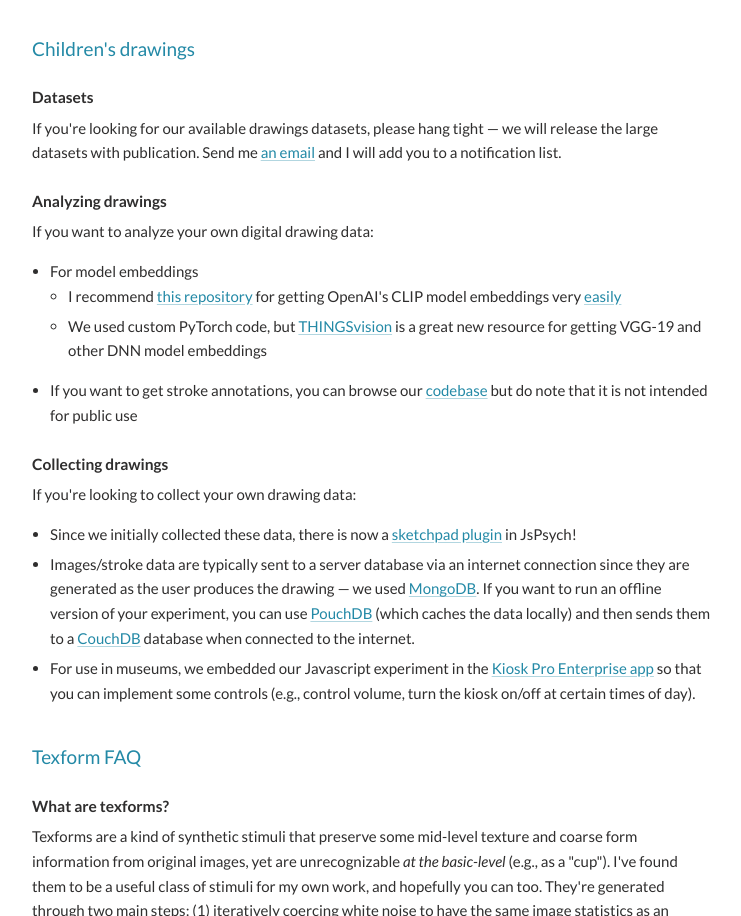
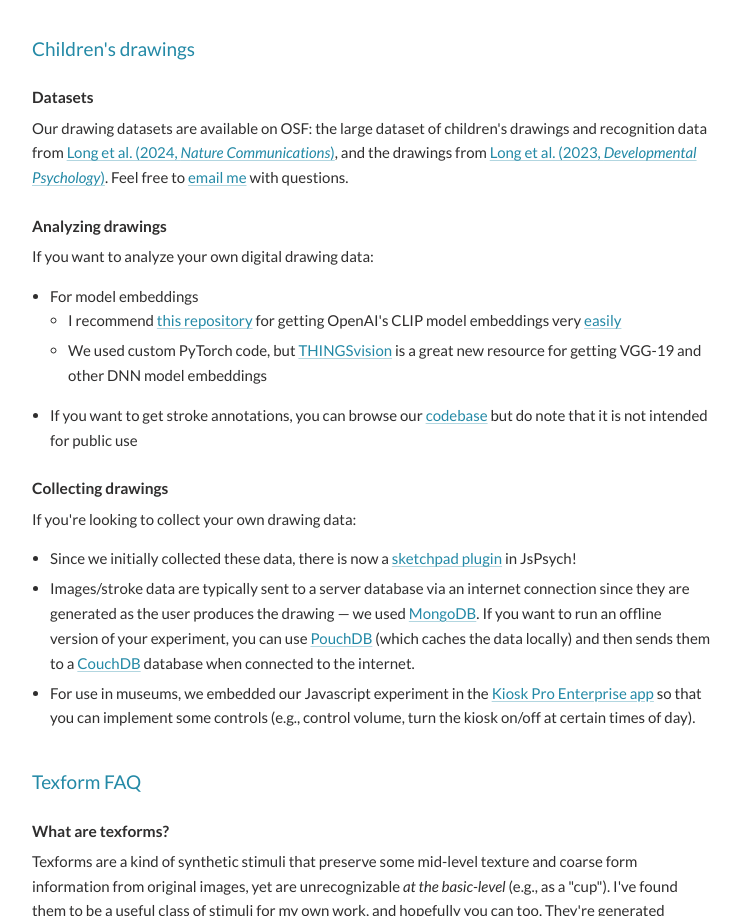
Before and after one commit to brialorelle/brialorelle.github.io, a plain HTML site: page resources.html in a window 1280 px wide. Shown: the part 1524-2440 px from the top of the page, without its empty margins (142-883 px from the left). Drawn offline with Linux system fonts and the light colour scheme.

Commit message:
Resources: link released drawing datasets on OSF

```diff
--- a/resources.html
+++ b/resources.html
@@ -69,7 +69,7 @@
 </ul>
 <h2 class="h2" id="drawings">Children's drawings</h2>
 <h3 class="h3" id="drawing-data">Datasets</h3>
-<p>If you're looking for our available drawings datasets, please hang tight — we will release the large datasets with publication. Send me <a href="mailto:brlong@ucsd.edu">an email</a> and I will add you to a notification list.</p>
+<p>Our drawing datasets are available on OSF: the large dataset of children's drawings and recognition data from <a href="https://osf.io/qymjr/" target="_blank" rel="noopener">Long et al. (2024, <i>Nature Communications</i>)</a>, and the drawings from <a href="https://osf.io/dk9xw/" target="_blank" rel="noopener">Long et al. (2023, <i>Developmental Psychology</i>)</a>. Feel free to <a href="mailto:brlong@ucsd.edu">email me</a> with questions.</p>
 <h3 class="h3" id="drawing-analysis">Analyzing drawings</h3>
 <p>If you want to analyze your own digital drawing data:</p>
 <ul>
```
